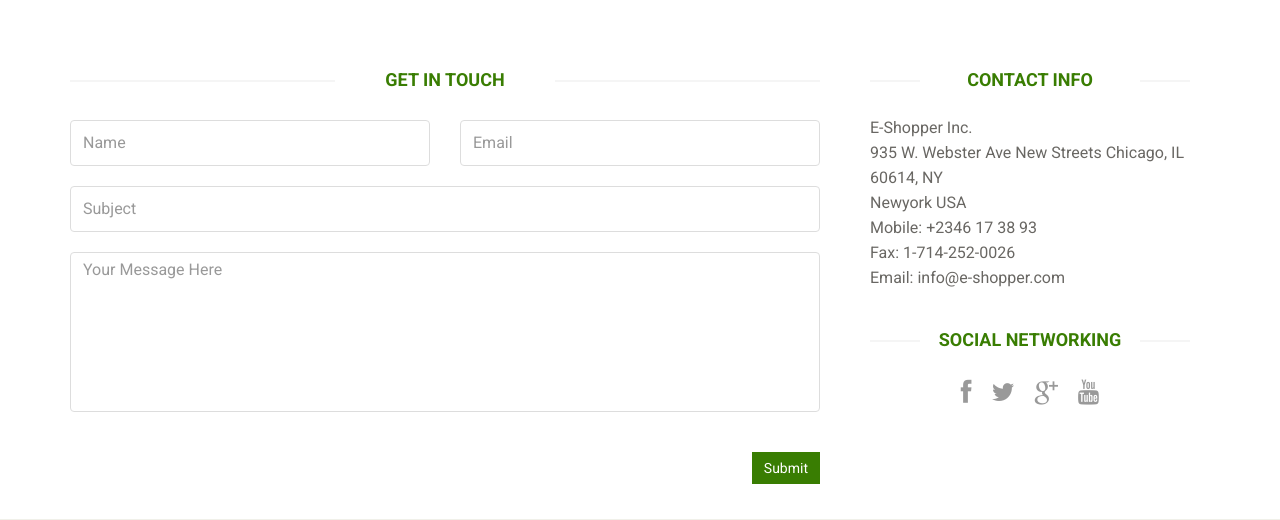
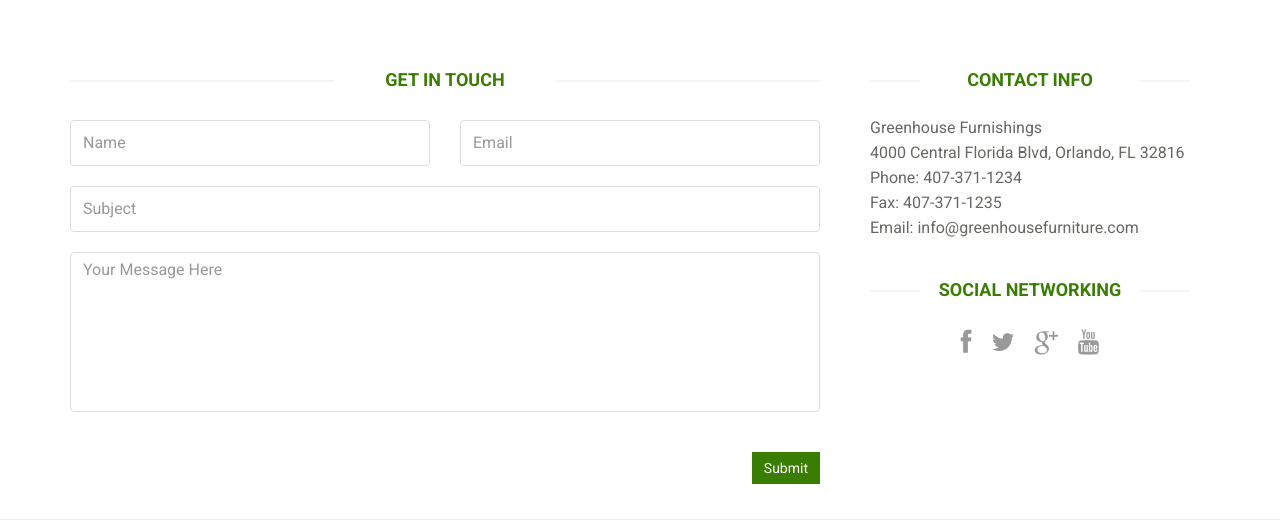
Before and after one commit to louisnovick/greenhousefurnishings, a PHP site: page /contact-us.php in a window 1280 px wide. Shown: the part 647-1167 px from the top of the page. Run offline with PHP 8.4, Linux system fonts and the light colour scheme.

Commit message:
Title change, small tweaks

```diff
--- a/404.php
+++ b/404.php
@@ -5,7 +5,7 @@
     <meta name="viewport" content="width=device-width, initial-scale=1.0">
     <meta name="description" content="">
     <meta name="author" content="">
-    <title>GreenHouseFurniture | Keven Ledee</title>
+    <title>GreenHouseFurniture | Page Not Found</title>
     <link href="css/bootstrap.min.css" rel="stylesheet">
     <link href="css/font-awesome.min.css" rel="stylesheet">
     <link href="css/prettyPhoto.css" rel="stylesheet">
--- a/admin.php
+++ b/admin.php
@@ -5,7 +5,7 @@
     <meta name="viewport" content="width=device-width, initial-scale=1.0">
     <meta name="description" content="">
     <meta name="author" content="">
-    <title>GreenHouseFurniture | Keven Ledee</title>
+    <title>GreenHouseFurniture | Admin</title>
     <link href="css/bootstrap.min.css" rel="stylesheet">
     <link href="css/font-awesome.min.css" rel="stylesheet">
     <link href="css/prettyPhoto.css" rel="stylesheet">
--- a/cart.php
+++ b/cart.php
@@ -5,7 +5,7 @@
     <meta name="viewport" content="width=device-width, initial-scale=1.0">
     <meta name="description" content="">
     <meta name="author" content="">
-    <title>GreenHouseFurniture | Keven Ledee</title>
+    <title>GreenHouseFurniture | Cart</title>
     <link href="css/bootstrap.min.css" rel="stylesheet">
     <link href="css/font-awesome.min.css" rel="stylesheet">
     <link href="css/prettyPhoto.css" rel="stylesheet">
--- a/checkout.php
+++ b/checkout.php
@@ -5,7 +5,7 @@
     <meta name="viewport" content="width=device-width, initial-scale=1.0">
     <meta name="description" content="">
     <meta name="author" content="">
-    <title>GreenHouseFurniture | Keven Ledee</title>
+    <title>GreenHouseFurniture | Checkout</title>
     <link href="css/bootstrap.min.css" rel="stylesheet">
     <link href="css/font-awesome.min.css" rel="stylesheet">
     <link href="css/prettyPhoto.css" rel="stylesheet">
--- a/contact-us.php
+++ b/contact-us.php
@@ -5,7 +5,7 @@
     <meta name="viewport" content="width=device-width, initial-scale=1.0">
     <meta name="description" content="">
     <meta name="author" content="">
-    <title>GreenHouseFurniture | Keven Ledee</title>
+    <title>GreenHouseFurniture | Contact</title>
     <link href="css/bootstrap.min.css" rel="stylesheet">
     <link href="css/font-awesome.min.css" rel="stylesheet">
     <link href="css/prettyPhoto.css" rel="stylesheet">
@@ -64,12 +64,11 @@
 	    			<div class="contact-info">
 	    				<h2 class="title text-center">Contact Info</h2>
 	    				<address>
-	    					<p>E-Shopper Inc.</p>
-							<p>935 W. Webster Ave New Streets Chicago, IL 60614, NY</p>
-							<p>Newyork USA</p>
-							<p>Mobile: +2346 17 38 93</p>
-							<p>Fax: 1-714-252-0026</p>
-							<p>Email: info@e-shopper.com</p>
+	    					<p>Greenhouse Furnishings</p>
+							<p>4000 Central Florida Blvd, Orlando, FL 32816</p>
+							<p>Phone: 407-371-1234</p>
+							<p>Fax: 407-371-1235</p>
+							<p>Email: info@greenhousefurniture.com</p>
 	    				</address>
 	    				<div class="social-networks">
 	    					<h2 class="title text-center">Social Networking</h2>
--- a/css/main.css
+++ b/css/main.css
@@ -891,15 +891,15 @@
 }
 
 .product-overlay {
-  background:#397D02;
+  /*background:#397D02;
   top: 0;
   display: none;
   height: 0;
   position: absolute;
   transition: height 500ms ease 0s;
   width: 100%;
-  display: block;
-  opacity:;
+  display: block;*/
+  opacity:0;
 }
 
 .single-products:hover .product-overlay {
--- a/login.php
+++ b/login.php
@@ -7,7 +7,7 @@
     <meta name="viewport" content="width=device-width, initial-scale=1.0">
     <meta name="description" content="">
     <meta name="author" content="">
-    <title>GreenHouseFurniture | Keven Ledee</title>
+    <title>GreenHouseFurniture | Log in</title>
     <link href="css/bootstrap.min.css" rel="stylesheet">
     <link href="css/font-awesome.min.css" rel="stylesheet">
     <link href="css/prettyPhoto.css" rel="stylesheet">
--- a/product-details.php
+++ b/product-details.php
@@ -5,7 +5,7 @@
     <meta name="viewport" content="width=device-width, initial-scale=1.0">
     <meta name="description" content="">
     <meta name="author" content="">
-    <title>GreenHouseFurniture | Keven Ledee</title>
+    <title>GreenHouseFurniture | Details</title>
     <link href="css/bootstrap.min.css" rel="stylesheet">
     <link href="css/font-awesome.min.css" rel="stylesheet">
     <link href="css/prettyPhoto.css" rel="stylesheet">
--- a/shop.php
+++ b/shop.php
@@ -5,7 +5,7 @@
     <meta name="viewport" content="width=device-width, initial-scale=1.0">
     <meta name="description" content="">
     <meta name="author" content="">
-    <title>GreenHouseFurniture | Keven Ledee</title>
+    <title>GreenHouseFurniture | Shop</title>
     <link href="css/bootstrap.min.css" rel="stylesheet">
     <link href="css/font-awesome.min.css" rel="stylesheet">
     <link href="css/prettyPhoto.css" rel="stylesheet">
```
